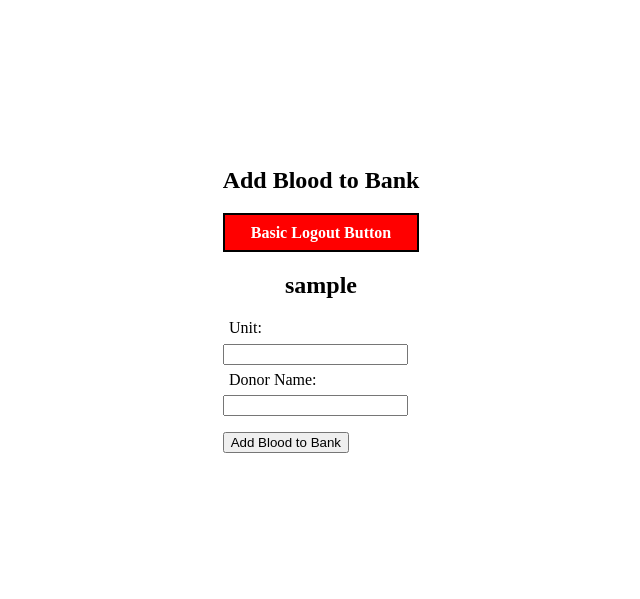
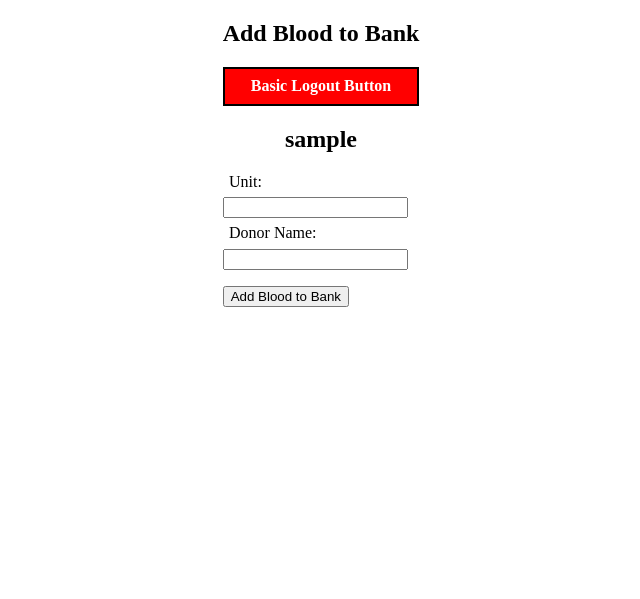
Before and after one commit to mehmetkocagoz/FinalFrontend, a Flask app: page /add in a window 1280 px wide. Shown: the top 599 px of the page, without its empty margins (319-959 px from the left). Run offline with Flask 3, Linux system fonts and the light colour scheme; the visitor is signed in with stand-in values (Sample User, id 1); data that the repository does not hold is empty.

Commit message:
Remove height property from content-wrapper

```diff
--- a/app/static/css/createDonorForm.css
+++ b/app/static/css/createDonorForm.css
@@ -4,7 +4,6 @@ body{
 
 .content-wrapper{
     width: 100%;
-    height: 600px;
     display: flex;
     justify-content: center;
     align-items: center;
```
